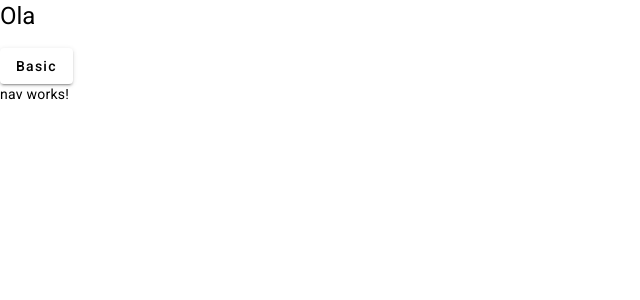
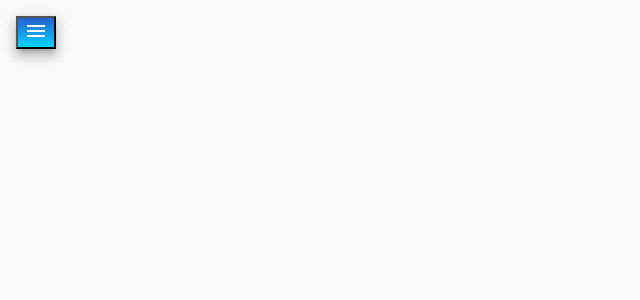
Before and after one commit to KaikeDev/helpdesk-front, an Angular app: page / in a window 1280 px wide. Shown: the top 300 px of the page, without its empty margins (0-640 px from the left). Built offline with nearby package versions, Linux system fonts and the light colour scheme.

Commit message:
Finalizando o css do nav

```diff
--- a/src/app/app.component.ts
+++ b/src/app/app.component.ts
@@ -48,9 +48,7 @@
     MatCardModule,
   ],
   template: `
-    <h1>Ola</h1>
 
-    <button mat-raised-button>Basic</button>
     <router-outlet />
   `,
 })
--- a/src/app/components/nav/nav.component.html
+++ b/src/app/components/nav/nav.component.html
@@ -1 +1,33 @@
-<p>nav works!</p>
+<mat-drawer-container class="container" autosize>
+  <mat-drawer #drawer class="sidenav" mode="side">
+    <img src="assets/img/side-image.svg" alt="Imagem de navegação">
+    <mat-nav-list class="nav-list">
+      <a mat-list-item routerLink="/">
+        <i class="material-icons">home</i>
+      </a>
+      <a mat-list-item routerLink="/">
+        <i class="material-icons">account_circle</i>
+        Técnicos
+      </a>
+      <a mat-list-item routerLink="/">
+        <i class="material-icons">person</i>
+        Clientes
+      </a>
+      <a mat-list-item routerLink="/">
+        <i class="material-icons">code</i>
+        Github
+      </a>
+      <a mat-list-item routerLink="/">
+        <i class="material-icons">logout</i>
+        Logout
+      </a>
+    </mat-nav-list>
+  </mat-drawer>
+
+  <div class="sidenav-content">
+    <button class="menu mat-elevation-z8" (click)="drawer.toggle()" mat-icons-button>
+      <mat-icon>menu</mat-icon>
+    </button>
+  </div>
+
+</mat-drawer-container>
--- a/src/app/components/nav/nav.component.scss
+++ b/src/app/components/nav/nav.component.scss
@@ -0,0 +1,51 @@
+:host{
+
+  .container{
+    height:100%;
+  }
+
+  .sidenav{
+    width: 13rem;
+    color: white;
+    background: linear-gradient(180deg, rgba(2,0,36,1) 0%, rgba(37,97,207,1) 0%, rgba(0,212,255,1) 100%);
+  }
+
+  .nav-list{
+    display:flex;
+    flex-direction:column;
+  }
+  a{
+    cursor: pointer;
+  }
+
+  .menu{
+    margin: 1rem 0 0 1rem;
+    color: white;
+
+    background: linear-gradient(180deg, rgba(2,0,36,1) 0%, rgba(37,97,207,1) 0%, rgba(0,212,255,1) 100%);
+
+    cursor: pointer;
+  }
+  a:hover {
+    background: linear-gradient(180deg, rgba(2,0,36,1) 0%, rgba(37,97,207,1) 0%, rgba(0,212,255,1) 100%);
+    transition: background-color 0.3s ease-in-out; /* Animação suave */
+  }
+
+
+  img{
+    width: 100%;
+    height: 7rem;
+    margin: .8rem auto 1rem auto;
+  }
+
+.sidenav a{
+  color: white;
+    }
+
+
+.sidenav i{
+  margin-right: .6rem;
+    }
+
+
+}
```
Also changed, not shown: src/app/components/nav/nav.component.ts (+6 -1 lines), src/assets/img/side-image.svg (added).
